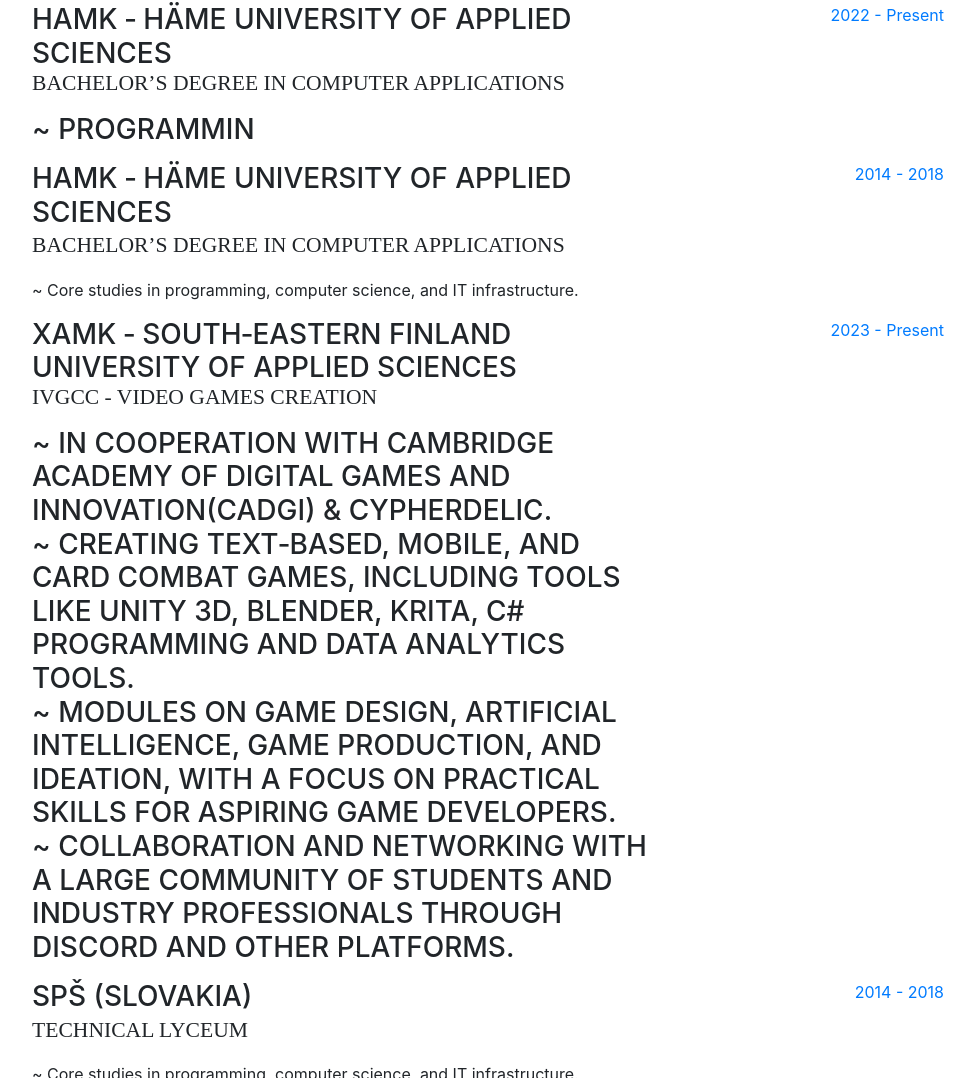
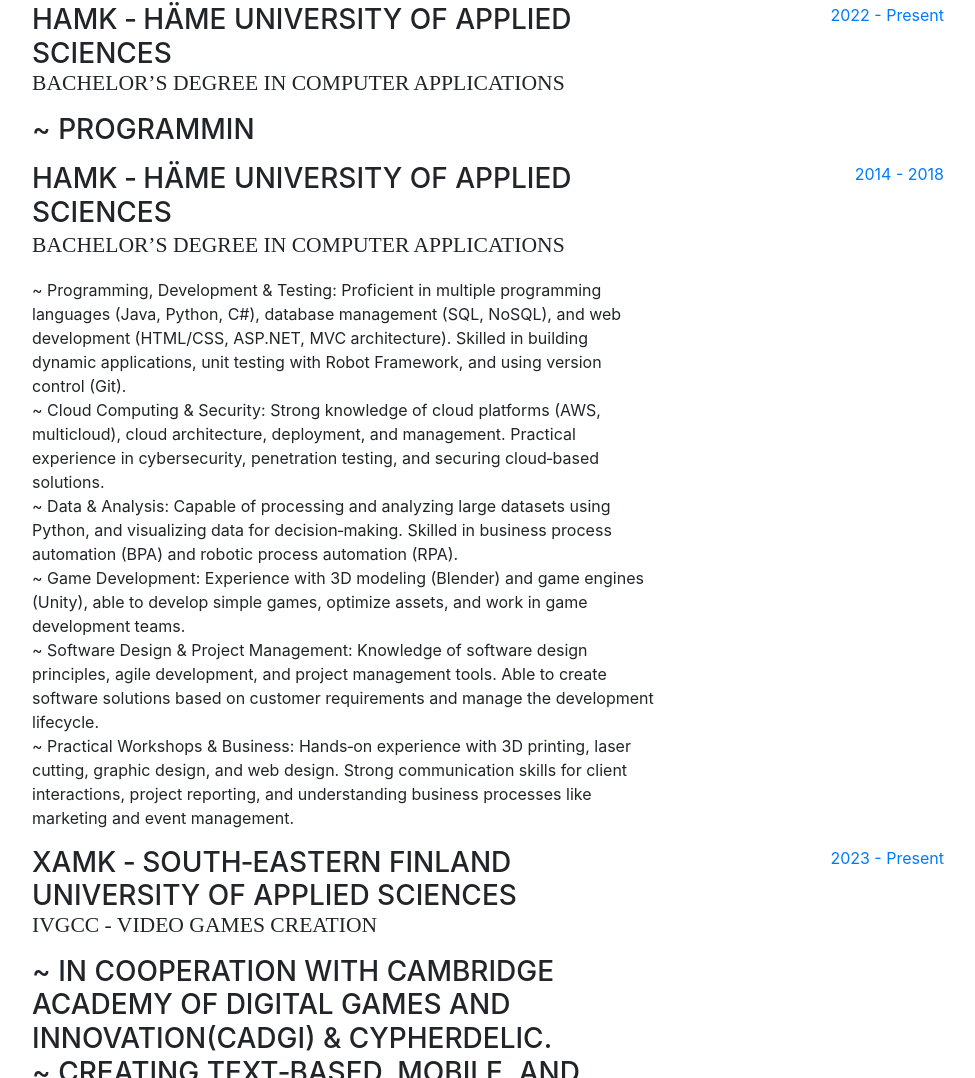
Before and after one commit to EddwaardHaar/portfolio, a website with bundled scripts: page index.html in a window 1280 px wide. Shown: the part 4319-5397 px from the top of the page, without its empty margins (288-1263 px from the left). Built offline with nearby package versions, Linux system fonts and the light colour scheme; a web font is replaced by a local one.

Commit message:
Update index.html

```diff
--- a/index.html
+++ b/index.html
@@ -256,7 +256,19 @@
               <h3 class="mb-0">HAMK ‑ Häme University of Applied Sciences</h3>
               <div class="subheading mb-3">BACHELOR’S DEGREE iN COMPUTER APPLiCATiONS</div>
               <p>
-                ~ Core studies in programming, computer science, and IT infrastructure. <br>
+                ~ Programming, Development & Testing: Proficient in multiple programming languages (Java, Python, C#), database management (SQL,
+                NoSQL), and web development (HTML/CSS, ASP.NET, MVC architecture). Skilled in building dynamic applications, unit testing with Robot
+                Framework, and using version control (Git).<br>
+                ~ Cloud Computing & Security: Strong knowledge of cloud platforms (AWS, multicloud), cloud architecture, deployment, and management.
+                Practical experience in cybersecurity, penetration testing, and securing cloud‑based solutions. <br>
+                ~ Data & Analysis: Capable of processing and analyzing large datasets using Python, and visualizing data for decision‑making. Skilled in
+                business process automation (BPA) and robotic process automation (RPA). <br>
+                ~ Game Development: Experience with 3D modeling (Blender) and game engines (Unity), able to develop simple games, optimize assets, and
+                work in game development teams. <br>
+                ~ Software Design & Project Management: Knowledge of software design principles, agile development, and project management tools.
+                Able to create software solutions based on customer requirements and manage the development lifecycle. <br>
+                ~ Practical Workshops & Business: Hands‑on experience with 3D printing, laser cutting, graphic design, and web design. Strong communication
+                skills for client interactions, project reporting, and understanding business processes like marketing and event management. <br>
               </p>
             </div>
             <div class="resume-date text-md-right">
```
